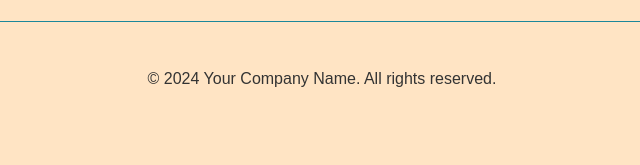
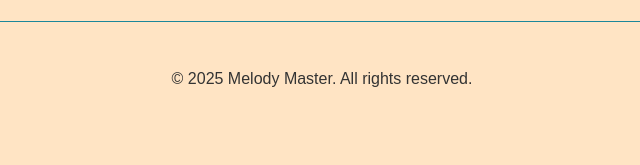
Before and after one commit to adrianny90/First_project, a plain HTML site: page index.html in a window 1280 px wide. Shown: the part 2939-3104 px from the top of the page, 318-958 px from the left. Drawn offline with Linux system fonts and the light colour scheme.

Commit message:
Update copyright year in footer to 2025

```diff
--- a/index.html
+++ b/index.html
@@ -204,7 +204,7 @@
         </a>
       </div>
       <div class="footer-bottom">
-        <p>&copy; 2024 Your Company Name. All rights reserved.</p>
+        <p>&copy; 2025 Melody Master. All rights reserved.</p>
       </div>
     </footer>
   </body>
```
